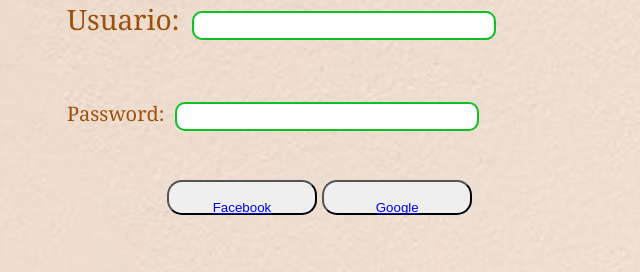
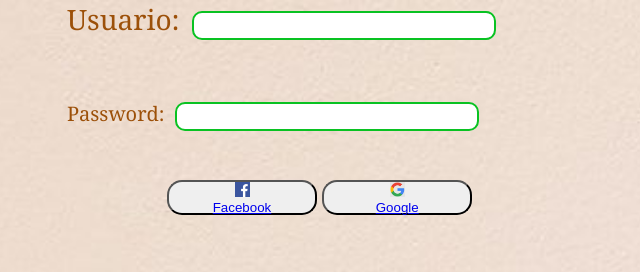
Before and after one commit to AdrianGH28/Iniciodesesion, a plain HTML site: page index.html in a window 1280 px wide. Shown: the top 272 px of the page, 273-913 px from the left. Drawn offline with Linux system fonts and the light colour scheme.

Commit message:
index.html

```diff
--- a/index.html
+++ b/index.html
@@ -19,8 +19,8 @@
                     <input type="password" name="user" id="user" class="userpassword">
                 </div>
                 <div class="buttons">
-                    <button><a href="https://www.google.com/intl/es-419/gmail/about/" target="_blank"><img src="/02EjercicioInicioSesion/facebook.png"><p>Facebook</p></button></a>
-                    <button><a href="https://www.facebook.com/?locale=es_LA" target="_blank"><img src="/02EjercicioInicioSesion/google.png"><p>Google</p></button></a>
+                    <button><a href="https://www.google.com/intl/es-419/gmail/about/" target="_blank"><img src="./facebook.png"><p>Facebook</p></button></a>
+                    <button><a href="https://www.facebook.com/?locale=es_LA" target="_blank"><img src="./google.png"><p>Google</p></button></a>
                 </div>
             </div>
         </div>
```
